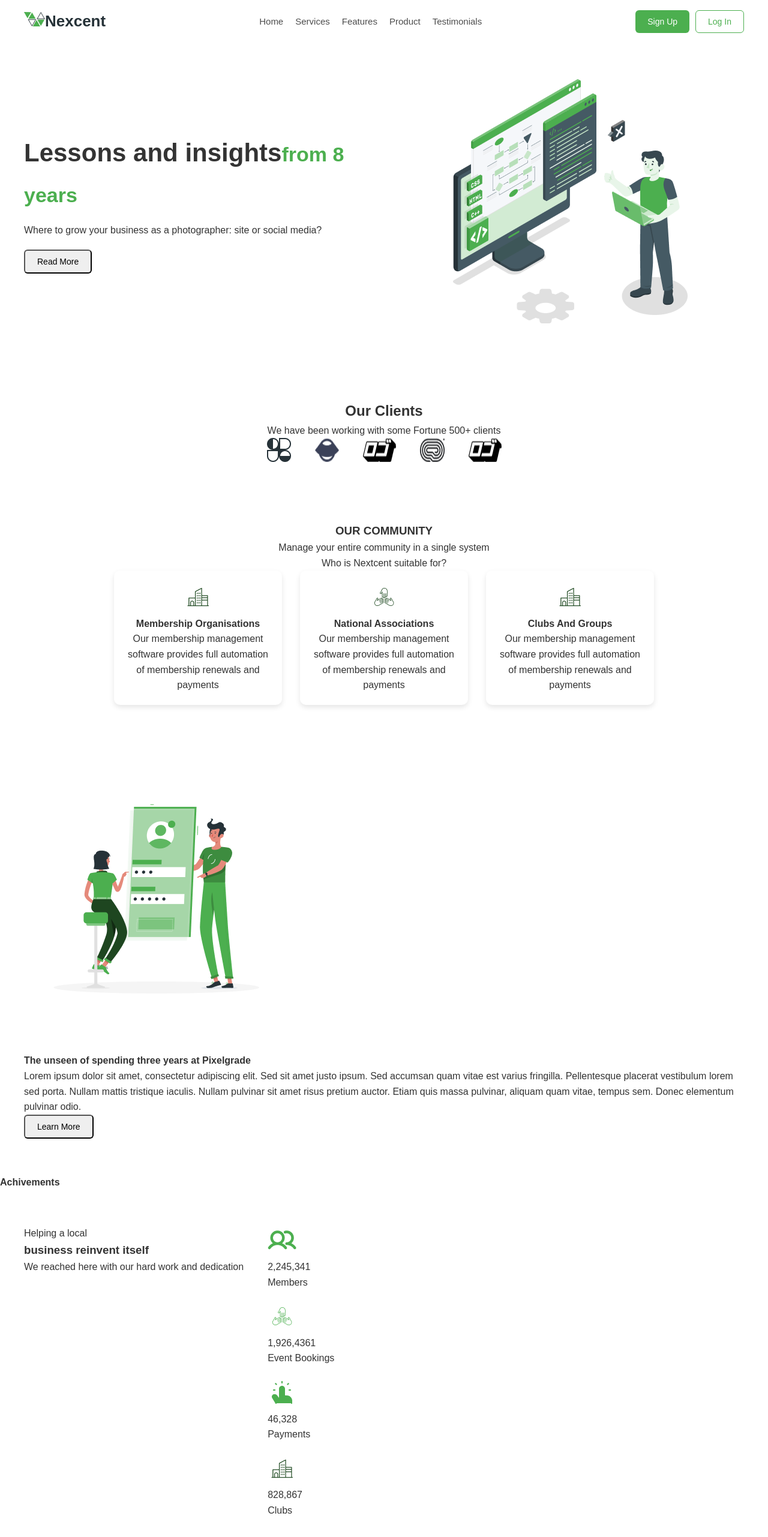
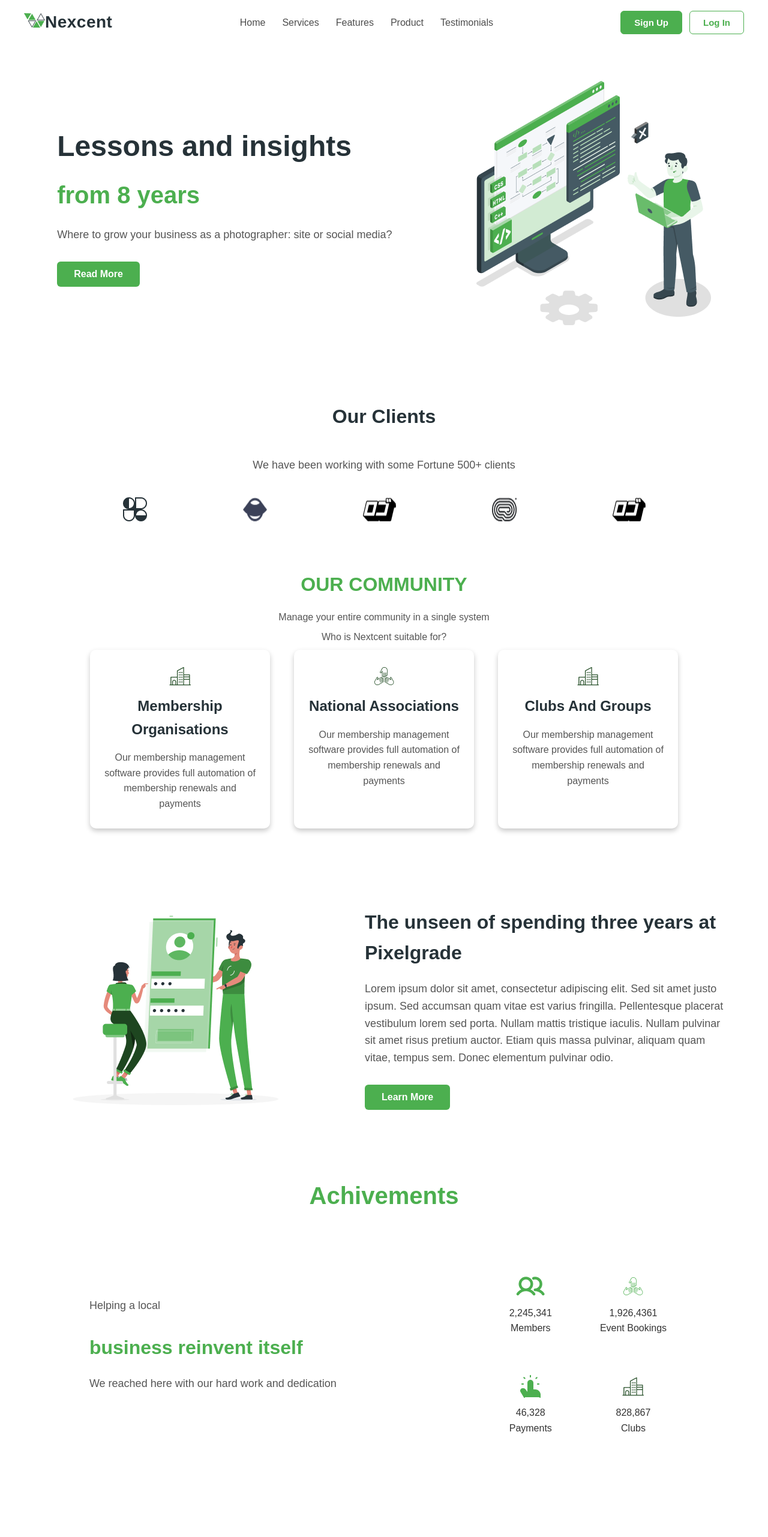
Before and after one commit to MirzaKhalilUlRehman/Nexcent-App, a React (Vite) app in the folder Nexcent App/: page / in a window 1280 px wide. Shown: the top 2562 px of the page at 60% size. After the commit the page ends 2474 px from the top, so only its background shows below. Built offline with nearby package versions, Linux system fonts and the light colour scheme.

Commit message:
Make the whole code responsive

```diff
--- a/Nexcent App/src/App.css
+++ b/Nexcent App/src/App.css
@@ -14,7 +14,7 @@ body{
 .container{
     max-width: 1200px;
     margin: 0 auto;
-    padding: 18px 20px;
+    padding: 18px 30px;
 }
 
 .header{
@@ -25,31 +25,39 @@ body{
     flex-wrap: wrap;
 }
 
-.logo{
-    font-size: 26px;
+.header .logo{
+    font-size: 28px;
     font-weight: 700;
     color: #263238;
     text-decoration: none;
+    letter-spacing: 0.5px;
+    transition: 0.3s ease;
 }
 
-.nav-links{
+.header .logo:hover{
+    color: #4caf4f;
+}
+
+.header .nav-links{
     display: flex;
-    gap: 20px;
+    gap: 28px;
     flex-wrap: wrap;
 }
 
-.nav-links a{
+.header .nav-links a{
     color: #4d4d4d;
     text-decoration: none;
-    font-size: 15px;
+    font-size: 16px;
+    font-weight: 500;
+    transition: 0.3s ease;
     position: relative;
 }
 
-.nav-links a:hover{
+.header .nav-links a:hover{
     color: #4caf4f;
 }
 
-.nav-links a::after{
+.header .nav-links a::after{
     content: "";
     position: absolute;
     width: 0;
@@ -57,158 +65,340 @@ body{
     background: #4caf4f;
     left: 0;
     bottom: -5px;
-    transition: 0.3s;
+    transition: 0.3s ease;
 }
 
-.nav-links a:hover::after{
+.header .nav-links a:hover::after{
     width: 100%;
 }
 
 .btns{
     display: flex;
-    gap: 10px;
+    gap: 12px;
     flex-wrap: wrap;
 }
 
-.btn{
-    padding: 10px 20px;
+.btns .btn{
+    padding: 10px 22px;
     border-radius: 6px;
-    font-size: 14px;
     cursor: pointer;
+    font-size: 15px;
+    font-weight: 600;
+    transition: 0.3s ease;
 }
 
-.login-btn{
+.btns .login-btn{
+    background-color: transparent;
+    color: #4caf4f;
     border: 1px solid #4caf4f;
-    color: #4caf4f;
-    background: transparent;
 }
 
-.signup-btn{
-    background: #4caf4f;
+.btns .login-btn:hover{
+    background-color: #4caf4f;
     color: white;
-    border: none;
+}
+
+.btns .signup-btn{
+    background-color: #4caf4f;
+    color: white;
+    border: 1px solid #4caf4f;
+}
+
+.btns .signup-btn:hover{
+    background-color: white;
+    color: #4caf4f;
+    border-color: #3d9d40;
 }
 
 .Hero-Section{
     display: flex;
     align-items: center;
-    justify-content: space-between;
-    gap: 40px;
+    justify-content: space-around;
     padding: 60px 0;
     flex-wrap: wrap;
+    gap: 30px;
 }
 
 .Hero-Section-Text{
-    flex: 1;
-    min-width: 280px;
+    max-width: 600px;
 }
 
 .Hero-Section-Text h1{
-    font-size: 42px;
-    margin-bottom: 15px;
+    font-size: 48px;
+    font-weight: 700;
+    color: #263238;
+    margin-bottom: 20px;
 }
 
 .Hero-Section-Text h1 span{
+    display: block;
+    font-size: 40px;
     color: #4caf4f;
-    font-size: 34px;
+    margin-top: 10px;
 }
 
 .Hero-Section-Text p{
-    margin-bottom: 20px;
+    font-size: 18px;
+    color: #555;
+    margin-bottom: 30px;
 }
 
-.Hero-Section-Image{
-    flex: 1;
-    text-align: center;
+.Hero-Section-Text .btn{
+    padding: 12px 28px;
+    border-radius: 6px;
+    font-size: 16px;
+    font-weight: 600;
+    background-color: #4caf4f;
+    color: white;
+    border: none;
+    cursor: pointer;
+    transition: 0.3s ease;
+}
+
+.Hero-Section-Text .btn:hover{
+    background-color: #3d9d40;
 }
 
 .Hero-Section-Image img{
     max-width: 100%;
+    height: auto;
+    border-radius: 10px;
 }
 
 .clint-section{
+    padding: 60px 0;
+    display: flex;
+    flex-direction: column;
+    align-items: center;
+}
+
+.clint-section h2{
     text-align: center;
-    padding: 60px 0;
+    font-size: 32px;
+    font-weight: 700;
+    color: #263238;
+    margin-bottom: 40px;
+}
+
+.clint-section-text{
+    max-width: 800px;
+    text-align: center;
+    font-size: 18px;
+    color: #555;
+    margin-bottom: 40px;
 }
 
 .clint-section-img{
+    display: flex;
+    justify-content: center;
+    gap: 10rem;
+    flex-wrap: wrap;
+}
+
+.Community_Section{
+    padding: 20px 0;
+}
+
+.Community_Section h3{
+    text-align: center;
+    font-size: 32px;
+    font-weight: 700;
+    color: #4caf4f;
+    margin-bottom: 15px;
+}
+
+.Community_Section p{
+    text-align: center;
+    font-size: 16px;
+    color: #555;
+    margin-bottom: 8px;
+}
+
+.Community_Section_Cards{
     display: flex;
     justify-content: center;
     gap: 40px;
     flex-wrap: wrap;
 }
 
-.Community_Section{
+.Community_Section_Cards .card{
+    background-color: white;
+    border-radius: 10px;
+    padding: 20px;
+    width: 300px;
     text-align: center;
-    padding: 40px 0;
+    box-shadow: 0 4px 8px rgba(0, 0, 0, 0.219);
+    transition: 0.3s ease;
 }
 
-.Community_Section_Cards{
-    display: flex;
-    gap: 30px;
-    flex-wrap: wrap;
-    justify-content: center;
+.Community_Section_Cards .card:hover{
+    box-shadow: 0 8px 16px rgba(0,0,0,0.2);
 }
 
-.card{
-    width: 280px;
-    padding: 20px;
-    border-radius: 10px;
-    box-shadow: 0 4px 8px rgba(0,0,0,0.1);
+.Community_Section_Cards .card h4{
+    font-size: 24px;
+    font-weight: 600;
+    color: #263238;
+    margin-bottom: 15px;
+}
+
+.Community_Section_Cards .card p{
+    font-size: 16px;
+    color: #555;
 }
 
 .connection-section{
+    padding: 60px 0;
     display: flex;
-    gap: 40px;
+    align-items: center;
+    justify-content: space-around;
     flex-wrap: wrap;
-    align-items: center;
-    padding: 60px 0;
+    gap: 30px;
+}
+
+.connection-section .connection-text{
+    max-width: 600px;
+}
+
+.connection-section .connection-text h4{
+    font-size: 32px;
+    font-weight: 700;
+    color: #263238;
+    margin-bottom: 20px;
+}
+
+.connection-section .connection-text p{
+    font-size: 18px;
+    color: #555;
+    margin-bottom: 30px;
+}
+
+.connection-section .connection-text .btn{
+    padding: 12px 28px;
+    border-radius: 6px;
+    font-size: 16px;
+    font-weight: 600;
+    background-color: #4caf4f;
+    color: white;
+    border: none;
+    cursor: pointer;
+    transition: 0.3s ease;
 }
 
 .achivement-section{
+    padding: 60px 0;
     display: flex;
-    gap: 40px;
+    align-items: center;
+    justify-content: space-around;
     flex-wrap: wrap;
-    padding: 60px 0;
+    gap: 30px;
 }
 
-.achivements{
+.achivement-section .achivement-text{
+    max-width: 600px;
+}
+
+.achivement-section .achivement-text h3{
+    font-size: 32px;
+    font-weight: 700;
+    color: #4caf4f;
+    margin-bottom: 20px;
+}
+
+.achivement-section .achivement-text p{
+    font-size: 18px;
+    color: #555;
+    margin-bottom: 30px;
+}
+
+.achivement-section .achivements{
     display: grid;
-    grid-template-columns: repeat(auto-fit, minmax(150px,1fr));
+    grid-template-columns: 1fr 1fr;
     gap: 20px;
 }
 
-@media (max-width: 992px){
+.achivement-section .achivements .achivement-card{
+    background-color: white;
+    border-radius: 10px;
+    padding: 20px;
+    text-align: center;
+    transition: 0.3s ease;
+}
+
+.achivement-section .achivements .achivement-card:hover{
+    box-shadow: 0 8px 16px rgba(0,0,0,0.2);
+}
+
+.achivement-heading{
+    font-size: 40px;
+    font-weight: 600;
+    color: #4caf4f;
+    margin-bottom: 15px;
+    text-align: center;
+}
+
+@media (max-width: 768px){
+    .header{
+        flex-direction: column;
+        gap: 18px;
+    }
+
+    .header .nav-links{
+        flex-wrap: wrap;
+        justify-content: center;
+        gap: 15px;
+    }
+
+    .btns{
+        justify-content: center;
+        flex-wrap: wrap;
+    }
+
     .Hero-Section{
         flex-direction: column;
         text-align: center;
     }
 
-    .connection-section,
+    .connection-section{
+        flex-direction: column;
+        text-align: center;
+    }
+
     .achivement-section{
         flex-direction: column;
         text-align: center;
     }
+
+    .Community_Section_Cards{
+        flex-direction: column;
+        align-items: center;
+    }
+
+    .clint-section-img{
+        gap: 25px;
+    }
 }
 
-@media (max-width: 600px){
-    .logo{
-        font-size: 22px;
-    }
-
+@media (max-width: 480px){
     .Hero-Section-Text h1{
-        font-size: 28px;
+        font-size: 32px;
     }
 
     .Hero-Section-Text h1 span{
-        font-size: 22px;
+        font-size: 24px;
     }
 
-    .nav-links{
-        justify-content: center;
+    .clint-section h2,
+    .Community_Section h3,
+    .achivement-heading{
+        font-size: 24px;
+    }
+
+    .container{
+        padding: 15px;
     }
 
     .btns{
-        justify-content: center;
+        gap: 8px;
     }
 }
```
